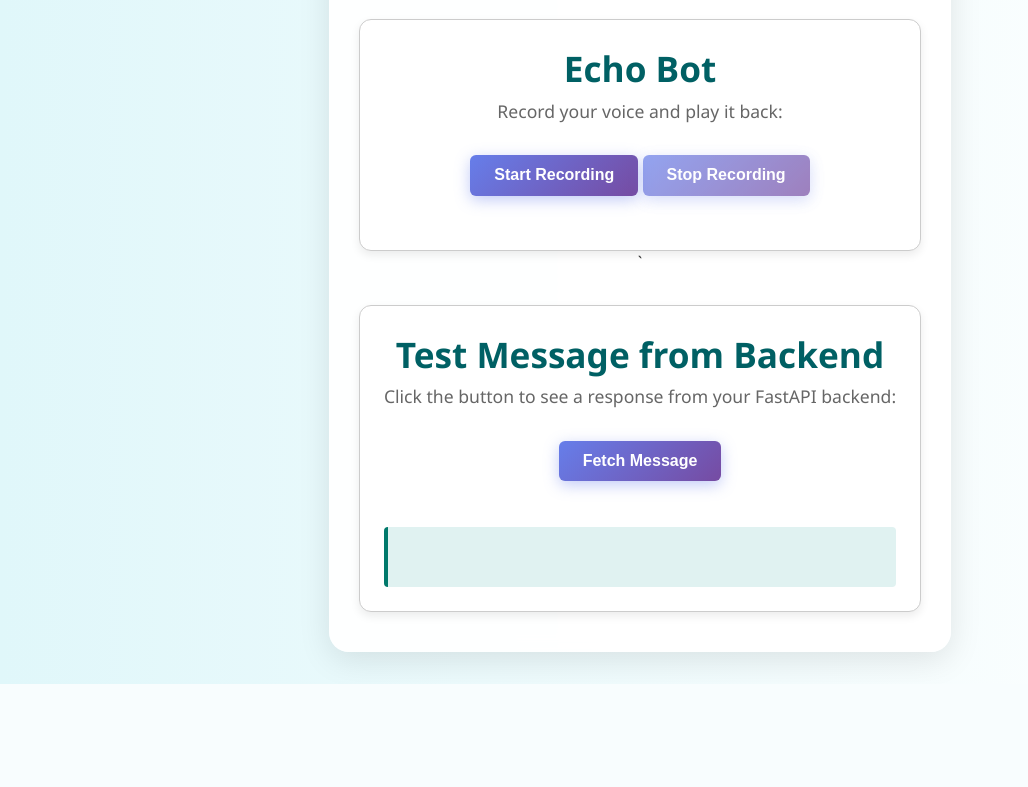
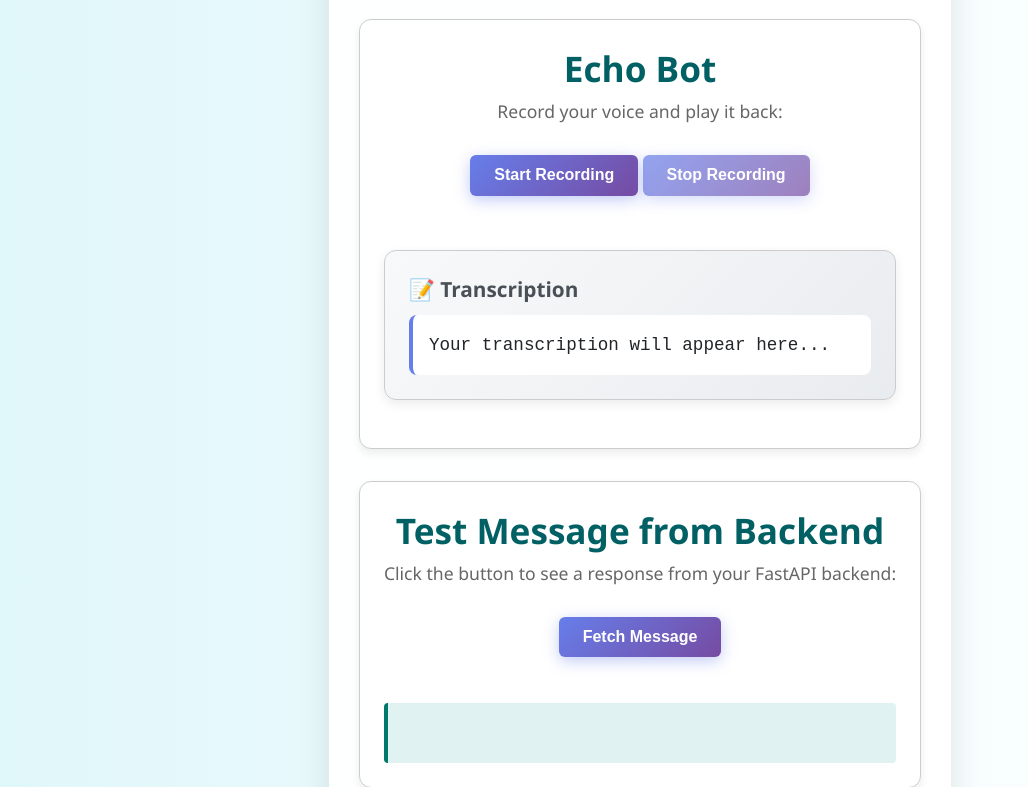
Before and after one commit to umesh-webdev25/TalkEasy-VoiceAssistant, a FastAPI app: page / in a window 1280 px wide. Shown: the part 688-1475 px from the top of the page, without its empty margins (0-1028 px from the left). Before the commit the page ends 1372 px from the top, so only its background shows below. Run offline with FastAPI, Linux system fonts and the light colour scheme.

Commit message:
`Added AssemblyAI API key and transcription functionality to the project.`

```diff
--- a/main.py
+++ b/main.py
@@ -9,6 +9,7 @@ import uuid
 from typing import Dict
 from dotenv import load_dotenv
 import uvicorn
+import assemblyai as aai
 
 load_dotenv()
 
@@ -96,5 +97,64 @@ async def upload_audio_file(audio: UploadFile = File(...)) -> Dict:
     except Exception as e:
         raise HTTPException(status_code=500, detail=str(e))
 
+# AssemblyAI Configuration
+ASSEMBLYAI_API_KEY = os.getenv("ASSEMBLYAI_API_KEY")
+if not ASSEMBLYAI_API_KEY:
+    raise RuntimeError("ASSEMBLYAI_API_KEY environment variable is not set")
+
+aai.settings.api_key = ASSEMBLYAI_API_KEY
+
+@app.post("/transcribe/file")
+async def transcribe_audio_file(audio: UploadFile = File(...)) -> Dict:
+    """
+    Transcribe audio file endpoint for Day 6 task.
+    Accepts an audio file and returns the transcription using AssemblyAI.
+    """
+    try:
+        # Validate file type
+        allowed_types = [
+            'audio/wav', 'audio/mp3', 'audio/webm', 'audio/ogg',
+            'audio/m4a', 'audio/wave', 'audio/mp4', 'audio/flac'
+        ]
+        if audio.content_type not in allowed_types:
+            raise HTTPException(
+                status_code=400,
+                detail=f"Invalid file type. Allowed types: {', '.join(allowed_types)}"
+            )
+
+        # Read audio file content
+        audio_content = await audio.read()
+
+        # Initialize AssemblyAI transcriber
+        transcriber = aai.Transcriber()
+
+        # Transcribe the audio
+        transcript = transcriber.transcribe(audio_content)
+
+        if transcript.status == aai.TranscriptStatus.error:
+            raise HTTPException(
+                status_code=500,
+                detail=f"Transcription failed: {transcript.error}"
+            )
+
+        return {
+            "success": True,
+            "transcription": transcript.text,
+            "confidence": transcript.confidence,
+            "audio_duration": transcript.audio_duration,
+            "words": [
+                {
+                    "text": word.text,
+                    "start": word.start,
+                    "end": word.end,
+                    "confidence": word.confidence
+                }
+                for word in transcript.words
+            ] if hasattr(transcript, 'words') else []
+        }
+
+    except Exception as e:
+        raise HTTPException(status_code=500, detail=str(e))
+
 if __name__ == "__main__":
     uvicorn.run("main:app", host="127.0.0.1", port=8000, reload=True)
--- a/static/app.js
+++ b/static/app.js
@@ -1,4 +1,4 @@
-// FastAPI Voice Agents App with Text-to-Speech and Echo Bot functionality
+43// FastAPI Voice Agents App with Text-to-Speech, Echo Bot, and Transcription functionality
 
 document.addEventListener('DOMContentLoaded', function () {
     console.log('FastAPI Voice Agents App Loaded!');
@@ -138,6 +138,9 @@ document.addEventListener('DOMContentLoaded', function () {
                     // Upload the audio file to server
                     uploadAudioToServer(audioBlob);
 
+                    // Transcribe the audio
+                    transcribeAudio(audioBlob);
+
                     // Auto-play the recorded audio
                     echoAudioPlayer.play().catch(error => {
                         console.log('Auto-play prevented:', error);
@@ -192,4 +195,48 @@ document.addEventListener('DOMContentLoaded', function () {
             recordingStatus.textContent = `Upload failed: ${error.message}`;
         }
     }
+
+    // Transcription functionality
+    async function transcribeAudio(audioBlob) {
+        const recordingStatus = document.getElementById('recordingStatus');
+        recordingStatus.textContent = 'Transcribing audio...';
+        recordingStatus.style.display = 'block';
+
+        const formData = new FormData();
+        formData.append('audio', audioBlob, 'recording.webm');
+
+        try {
+            const response = await fetch('/transcribe/file', {
+                method: 'POST',
+                body: formData
+            });
+
+            if (!response.ok) {
+                throw new Error(`Transcription failed with status ${response.status}`);
+            }
+
+            const data = await response.json();
+
+            // Display transcription
+            const transcriptionDisplay = document.getElementById('transcriptionDisplay');
+            if (transcriptionDisplay) {
+                transcriptionDisplay.innerHTML = `
+                    <div class="transcription-result">
+                        <h3>Transcription:</h3>
+                        <p>${data.transcription}</p>
+                        <small>Confidence: ${(data.confidence * 100).toFixed(1)}%</small>
+                    </div>
+                `;
+                transcriptionDisplay.style.display = 'block';
+            }
+
+            recordingStatus.textContent = 'Transcription completed!';
+            return data.transcription;
+
+        } catch (error) {
+            console.error('Transcription error:', error);
+            recordingStatus.textContent = `Transcription failed: ${error.message}`;
+            return null;
+        }
+    }
 });
--- a/static/style.css
+++ b/static/style.css
@@ -132,7 +132,102 @@ main {
     line-height: 1.5;
     animation: slideIn 0.5s ease-out;
 }
+#transcriptionDisplay{
+    border: 1px solid #ccc;
+}
 
+/* Transcription Box Styles */
+.transcription-box {
+    background: linear-gradient(135deg, #f8f9fa 0%, #e9ecef 100%);
+    border: 1px solid #dee2e6;
+    border-radius: 12px;
+    padding: 1.5rem;
+    margin: 1.5rem 0;
+    box-shadow: 0 4px 12px rgba(0, 0, 0, 0.08);
+    transition: all 0.3s ease;
+}
+
+.transcription-box:hover {
+    box-shadow: 0 6px 20px rgba(0, 0, 0, 0.12);
+}
+
+.transcription-box h3 {
+    color: #495057;
+    margin-top: 0;
+    margin-bottom: 0.75rem;
+    font-size: 1.3rem;
+    font-weight: 600;
+    display: flex;
+    align-items: center;
+    gap: 0.5rem;
+}
+
+.transcription-box p {
+    color: #212529;
+    font-size: 1.1rem;
+    line-height: 1.6;
+    margin: 0;
+    padding: 1rem;
+    background: white;
+    border-radius: 8px;
+    border-left: 4px solid #667eea;
+    font-family: 'Courier New', monospace;
+    min-height: 60px;
+    display: flex;
+    align-items: center;
+}
+
+.transcription-box:empty {
+    display: none;
+}
+
+.transcription-box.loading {
+    opacity: 0.7;
+    pointer-events: none;
+}
+
+.transcription-box.loading p {
+    background: linear-gradient(90deg, #f0f0f0 25%, #e0e0e0 50%, #f0f0f0 75%);
+    background-size: 200% 100%;
+    animation: loading 1.5s infinite;
+}
+
+.transcription-box.error {
+    background: linear-gradient(135deg, #ffe6e6 0%, #ffcccc 100%);
+    border-color: #ff6b6b;
+}
+
+.transcription-box.error h3 {
+    color: #d63031;
+}
+
+.transcription-box.error p {
+    border-left-color: #ff6b6b;
+    background: #fff5f5;
+}
+
+.transcription-box.success {
+    background: linear-gradient(135deg, #e8f5e8 0%, #d4edda 100%);
+    border-color: #51cf66;
+}
+
+.transcription-box.success h3 {
+    color: #2d9f3f;
+}
+
+.transcription-box.success p {
+    border-left-color: #51cf66;
+    background: #f8fff8;
+}
+
+@keyframes loading {
+    0% {
+        background-position: 200% 0;
+    }
+    100% {
+        background-position: -200% 0;
+    }
+}
 /* Animations */
 @keyframes slideIn {
     from {
--- a/templates/index.html
+++ b/templates/index.html
@@ -4,6 +4,9 @@
 <head>
     <meta charset="UTF-8">
     <meta name="viewport" content="width=device-width, initial-scale=1.0">
+    <link rel="shortcut icon"
+        href="https://st4.depositphotos.com/7662228/26265/v/450/depositphotos_262655382-stock-illustration-chat-bot-icon-background-virtual.jpg"
+        type="image/x-icon">
     <title>30 Days of Voice Agents | Day 04</title>
     <link rel="stylesheet" href="/static/style.css">
     <style>
@@ -95,11 +98,11 @@
                     <button type="submit" class="btn">Generate Audio</button>
                 </form>
                 <audio id="audioPlayer" controls style="width: 100%;">
-                        Your browser does not support the audio element.
-                    </audio>
-                </div>
-                <div id="ttsMessage" class="message-area" style="display: none;"></div>
-                        <div id="audioContainer" style="margin-top: 1rem; display: none;">
+                    Your browser does not support the audio element.
+                </audio>
+            </div>
+            <div id="ttsMessage" class="message-area" style="display: none;"></div>
+            <div id="audioContainer" style="margin-top: 1rem; display: none;">
             </div>
 
             <div class="card">
@@ -113,7 +116,11 @@
                         Your browser does not support the audio element.
                     </audio>
                 </div>
-            </div>`
+                <div id="transcriptionDisplay" class="transcription-box">
+                    <h3>📝 Transcription</h3>
+                    <p id="transcriptionText">Your transcription will appear here...</p>
+                </div>
+            </div>
 
             <div class="card">
                 <h1>Test Message from Backend</h1>
```
Also changed, not shown: 6 other files.
